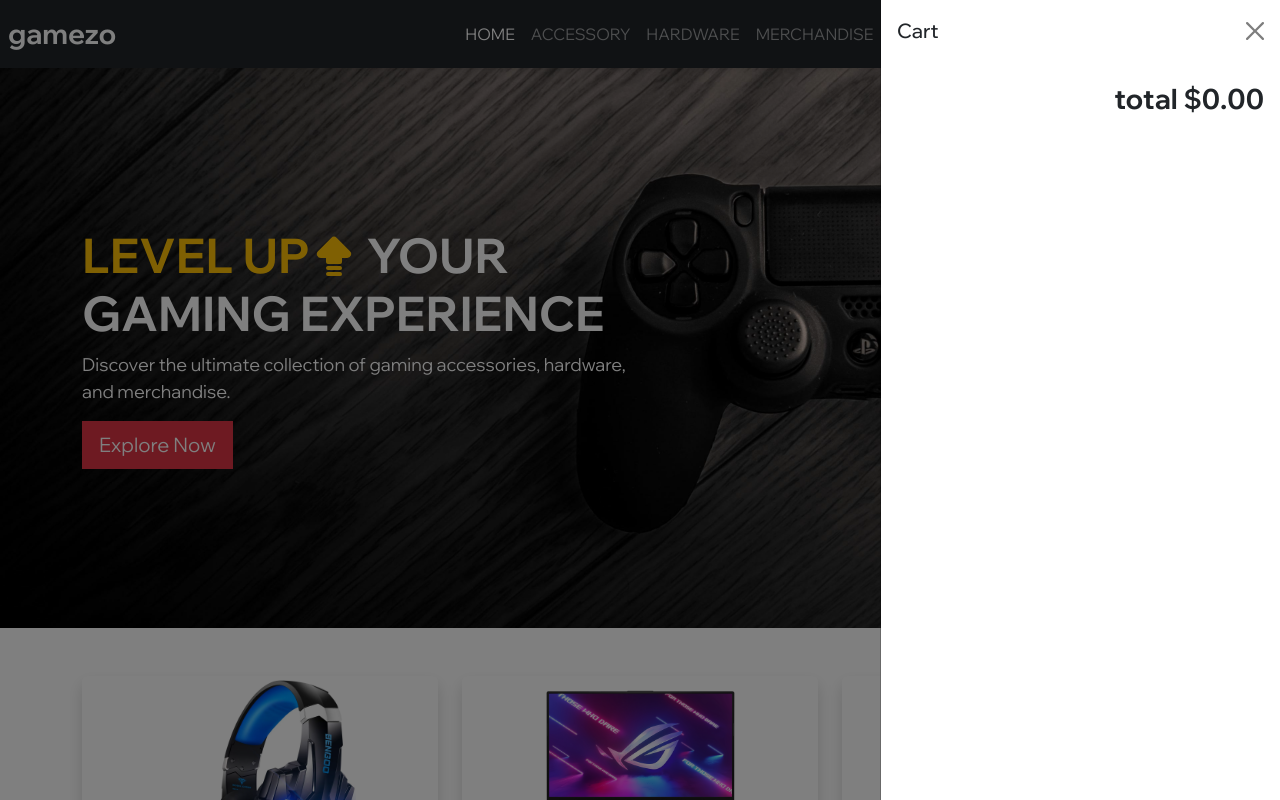
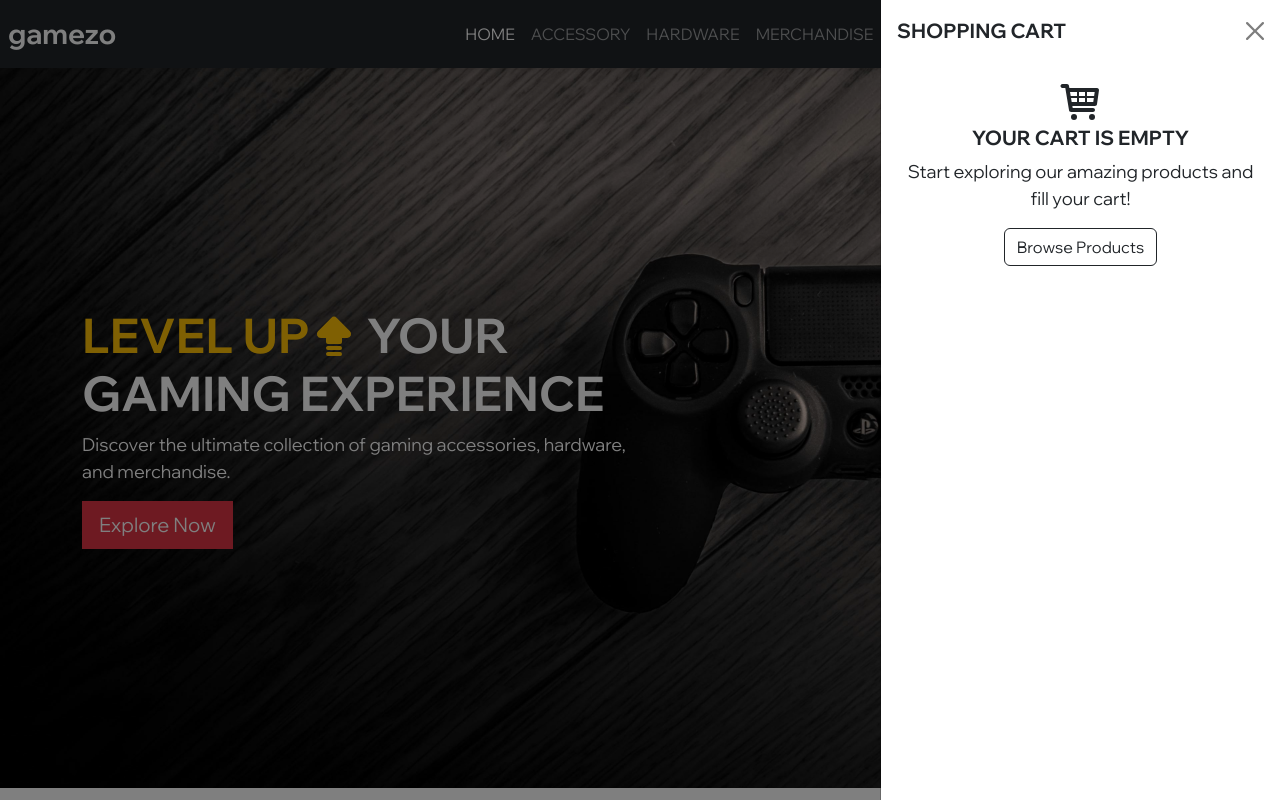
Before and after one commit to IndieCoderMM/loot-market, a React (Vite) app: page / in a window 1280 px wide. Both pictures are taken after a click on the button 1248 px from the left and 32 px from the top of the page. Shown: the top 800 px of the page. Built offline with nearby package versions, Linux system fonts and the light colour scheme.

Commit message:
Create shopping cart page

```diff
--- a/src/components/CartItem.tsx
+++ b/src/components/CartItem.tsx
@@ -1,7 +1,8 @@
-import { Badge, Button, Stack } from 'react-bootstrap';
+import { Button, Stack } from 'react-bootstrap';
 import { useShoppingCart } from '../context/ShoppingCartContext';
 import productData from '../data/products.json';
 import { formatCurrency } from '../utilities/formatCurrency';
+import { BsCartX } from 'react-icons/bs';
 
 type CartItemProps = {
   id: number;
@@ -15,24 +16,28 @@ function CartItem({ id, quantity }: CartItemProps) {
 
   if (item == null) return null;
   return (
-    <Stack direction="horizontal" gap={2}>
+    <Stack direction="horizontal" gap={2} className="p-2 rounded shadow-sm">
       <img
         src={item.imgUrl}
-        style={{ width: '125px', height: '75px', objectFit: 'contain' }}
+        style={{ width: '70px', height: '70px', objectFit: 'contain' }}
+        className="rounded border p-1"
       />
       <div className="d-flex justify-content-between align-items-center w-100">
         <div className="d-flex flex-column">
-          <span>{item.name}</span>
+          <span className="fw-bold fs-6">{item.name}</span>
           <span style={{ fontSize: '.85rem' }} className="text-muted">
             {formatCurrency(item.price)}
           </span>
         </div>
-        <Badge>x {quantity}</Badge>
-        <span className="fw-bold">{formatCurrency(item.price * quantity)}</span>
-        <Button variant="outline-secondary" onClick={() => removeFromCart(id)}>
-          &times;
-        </Button>
+        <div className="text-muted fw-bold">&times;&nbsp;{quantity}</div>
       </div>
+      <Button
+        variant="outline-danger"
+        onClick={() => removeFromCart(id)}
+        className="btn-sm"
+      >
+        <BsCartX style={{ fontSize: '1.1rem' }} />
+      </Button>
     </Stack>
   );
 }
--- a/src/components/ShoppingCart.tsx
+++ b/src/components/ShoppingCart.tsx
@@ -1,8 +1,10 @@
-import { Offcanvas, Stack } from 'react-bootstrap';
+import { Button, Offcanvas, Stack } from 'react-bootstrap';
 import { useShoppingCart } from '../context/ShoppingCartContext';
 import CartItem from './CartItem';
 import { formatCurrency } from '../utilities/formatCurrency';
+import { TiShoppingCart } from 'react-icons/ti';
 import productData from '../data/products.json';
+import Summary from './Summary';
 
 type ShoppingCartProps = {
   isOpen: boolean;
@@ -11,26 +13,48 @@ type ShoppingCartProps = {
 export default function ShoppingCart({ isOpen }: ShoppingCartProps) {
   const { cartItems, closeCart } = useShoppingCart();
   const products = productData['products'];
+  const totalCost = cartItems.reduce((total, cartItem) => {
+    const item = products.find((i) => i.id === cartItem.id);
+    return total + (item?.price || 0) * cartItem.quantity;
+  }, 0);
+  const shippingCost = 50;
+  const vatCost = totalCost * 0.2;
+  const grandTotal = totalCost + vatCost + shippingCost;
   return (
     <Offcanvas show={isOpen} placement="end" onHide={closeCart}>
       <Offcanvas.Header closeButton>
-        <Offcanvas.Title>Cart</Offcanvas.Title>
+        <Offcanvas.Title className="text-uppercase fw-bold">
+          Shopping Cart
+        </Offcanvas.Title>
       </Offcanvas.Header>
       <Offcanvas.Body>
-        <Stack gap={2}>
-          {cartItems.map((item) => (
-            <CartItem key={item.id} {...item} />
-          ))}
-          <div className="ms-auto fw-bold fs-3">
-            total{' '}
-            {formatCurrency(
-              cartItems.reduce((total, cartItem) => {
-                const item = products.find((i) => i.id === cartItem.id);
-                return total + (item?.price || 0) * cartItem.quantity;
-              }, 0),
-            )}
+        {cartItems.length === 0 ? (
+          <div className="text-center">
+            <TiShoppingCart style={{ fontSize: '3rem' }} />
+            <h2 className="fs-5">Your Cart is Empty</h2>
+            <p>Start exploring our amazing products and fill your cart!</p>
+            <Button variant="outline-dark">Browse Products</Button>
           </div>
-        </Stack>
+        ) : (
+          <Stack gap={2} className="p-2">
+            {cartItems.map((item) => (
+              <CartItem key={item.id} {...item} />
+            ))}
+            <Summary title="Total" value={formatCurrency(totalCost)} />
+            <Summary title="Shipping" value={formatCurrency(shippingCost)} />
+            <Summary title="VAT (included)" value={formatCurrency(vatCost)} />
+            <Summary
+              title="Grand total"
+              value={formatCurrency(grandTotal)}
+              className="mt-1"
+              colored
+            />
+
+            <Button variant="warning" className="rounded-0 fw-bold">
+              Checkout
+            </Button>
+          </Stack>
+        )}
       </Offcanvas.Body>
     </Offcanvas>
   );
--- /dev/null
+++ b/src/components/Summary.tsx
@@ -0,0 +1,17 @@
+type SummaryProps = {
+  title: string;
+  value: string;
+  className?: string;
+  colored?: boolean;
+};
+
+function Summary({ title, value, className, colored }: SummaryProps) {
+  return (
+    <div className={`d-flex justify-content-between p-1 fs-6 ${className}`}>
+      <span className="text-muted text-uppercase">{title}</span>
+      <span className={`fw-bold ${colored && 'text-primary'}`}>{value}</span>
+    </div>
+  );
+}
+
+export default Summary;
--- a/src/index.css
+++ b/src/index.css
@@ -19,7 +19,7 @@ h6 {
   background-repeat: no-repeat;
   background-size: cover;
   background-position: center;
-  min-height: 70vh;
+  min-height: 90vh;
 }
 
 .link-icon {
--- a/src/pages/Product.tsx
+++ b/src/pages/Product.tsx
@@ -52,8 +52,8 @@ function Product() {
                   >
                     <FaMinus />
                   </Button>
-                  <div>
-                    <span>{quantity}</span> in cart
+                  <div className="px-3">
+                    <span className="fw-bold">{quantity}</span> in cart
                   </div>
                   <Button
                     onClick={() => increaseQuantity(id)}
```
